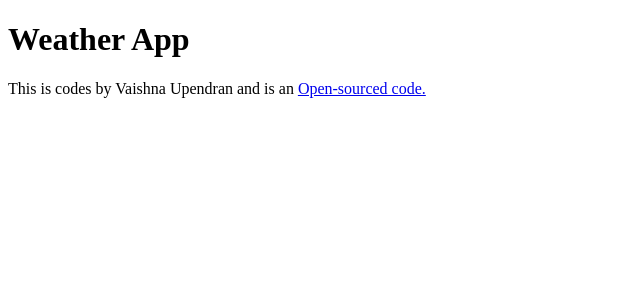
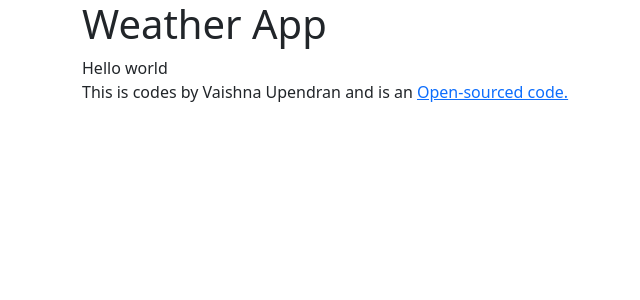
Before and after one commit to vaishnadpk/weatherapp, a React (Create React App) app: page / in a window 1280 px wide. Shown: the top 300 px of the page, without its empty margins (0-640 px from the left). Built offline with nearby package versions, Linux system fonts and the light colour scheme.

Commit message:
Added bootstrap

```diff
--- a/package.json
+++ b/package.json
@@ -6,6 +6,7 @@
     "@testing-library/jest-dom": "^5.16.5",
     "@testing-library/react": "^13.4.0",
     "@testing-library/user-event": "^13.5.0",
+    "bootstrap": "^5.2.3",
     "react": "^18.2.0",
     "react-dom": "^18.2.0",
     "react-scripts": "5.0.1",
--- a/src/App.js
+++ b/src/App.js
@@ -1,9 +1,12 @@
 import "./App.css";
+import Weather from "./Weather";
 
 export default function App() {
   return (
     <div className="App">
+      <div className="container">
         <h1>Weather App</h1>
+        <Weather />
         <footer>
           This is codes by Vaishna Upendran and is an{" "}
           <a
@@ -15,5 +18,6 @@ export default function App() {
           </a>
         </footer>
       </div>
+    </div>
   );
 }
--- /dev/null
+++ b/src/Weather.js
@@ -0,0 +1,5 @@
+import React from "react";
+
+export default function Weather() {
+  return <div>Hello world</div>;
+}
--- a/src/index.js
+++ b/src/index.js
@@ -1,6 +1,7 @@
 import React from "react";
 import ReactDOM from "react-dom/client";
 import App from "./App";
+import "bootstrap/dist/css/bootstrap.min.css";
 import reportWebVitals from "./reportWebVitals";
 
 const root = ReactDOM.createRoot(document.getElementById("root"));
```
Also changed, not shown: 1 other file (tests, documents, lock files or other folders). Lines whose indentation alone changed are shown as unchanged.
